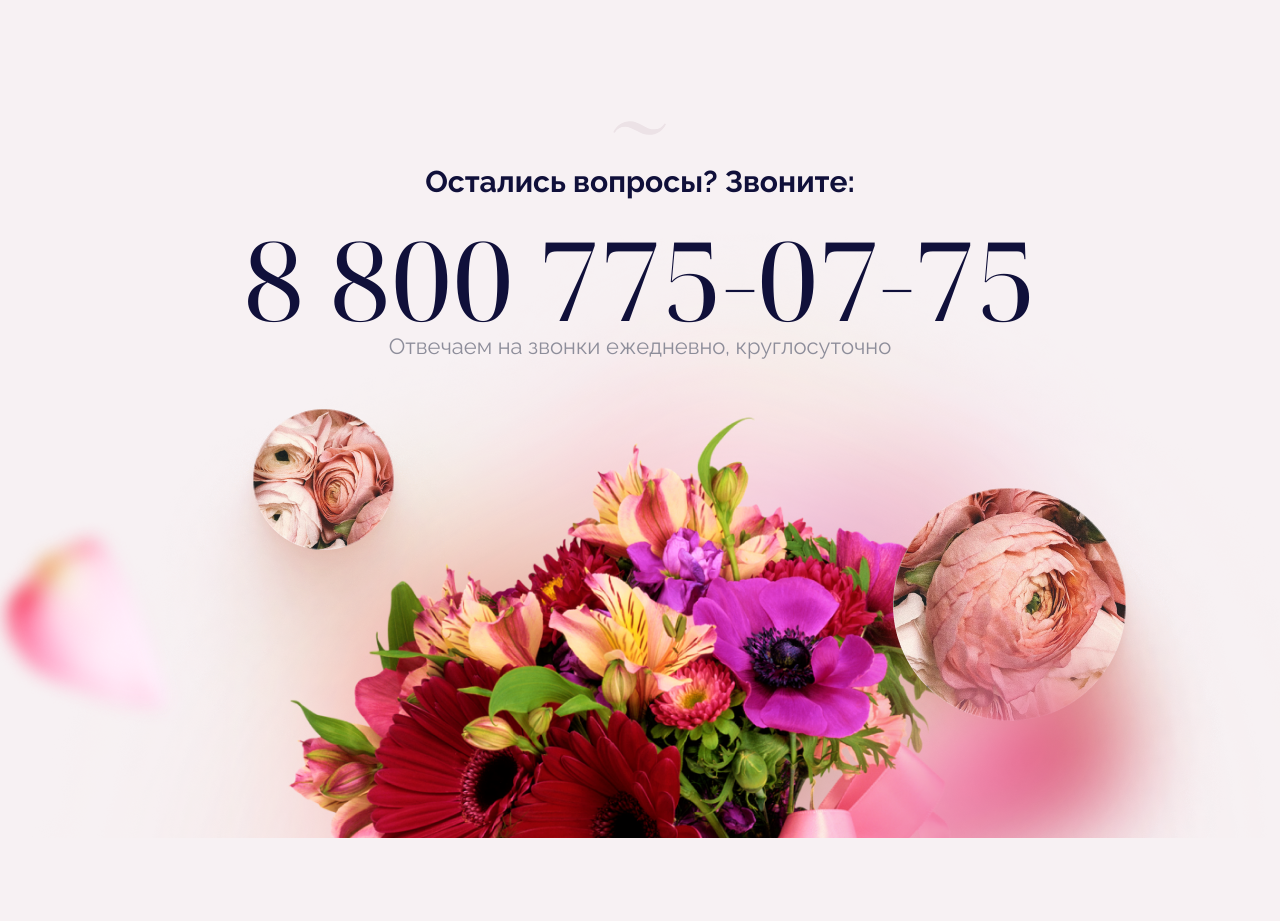
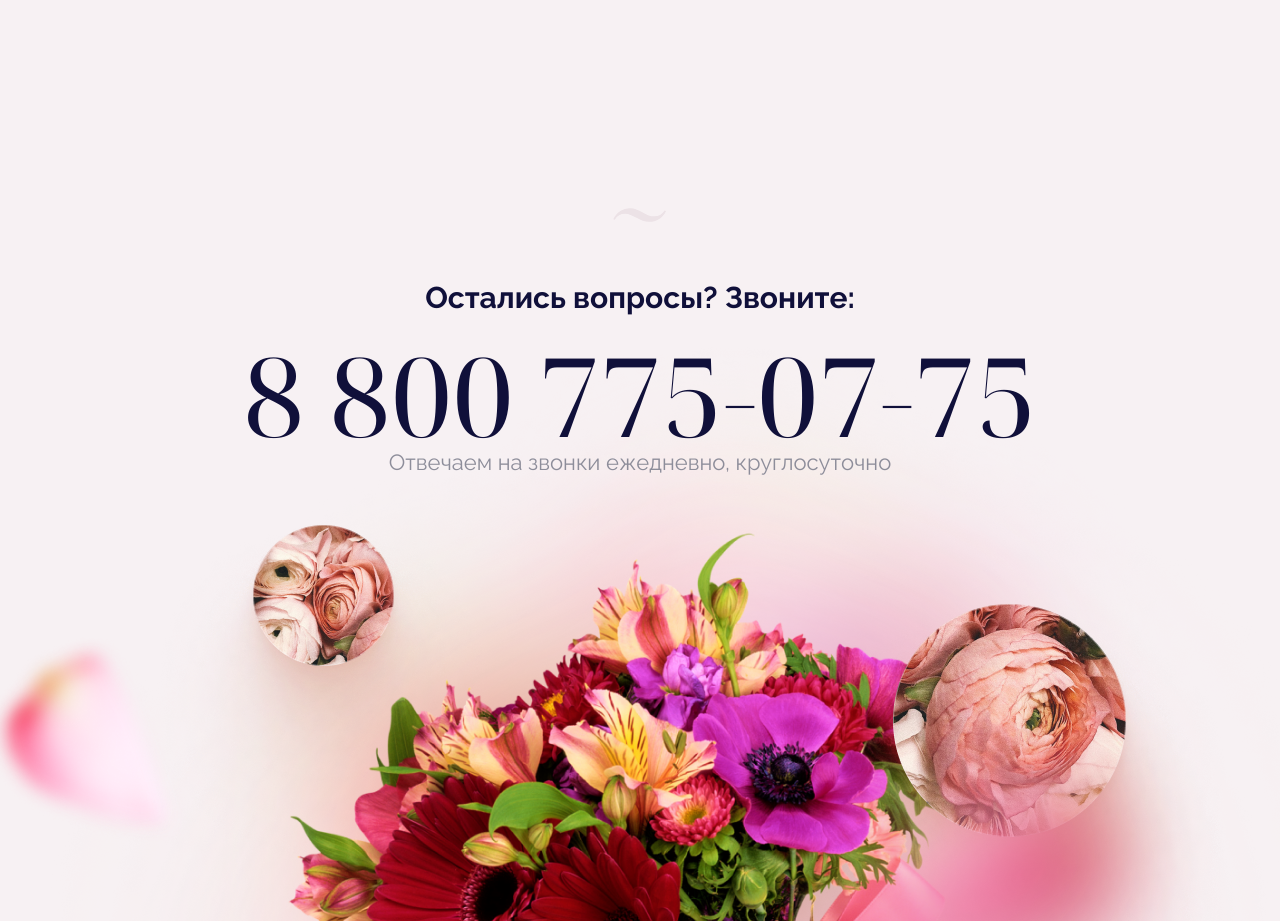
Before and after one commit to htmljpg/flowers, a plain HTML site: page index.html in a window 1280 px wide. Shown: the part 4220-5141 px from the top of the page. Before the commit the page ends 5058 px from the top, so only its background shows below. Drawn offline with Linux system fonts and the light colour scheme.

Commit message:
change html css

```diff
--- a/css/main.css
+++ b/css/main.css
@@ -2289,12 +2289,15 @@ html {
     .page__row--contacts {
       padding-bottom: 25%; } }
 
+.section--contacts {
+  padding-top: 5.4375rem; }
+
 .contacts {
   text-align: center;
   position: relative;
   z-index: 1; }
   .contacts__decoration {
-    margin-bottom: 1.375rem; }
+    margin-bottom: 3.6875rem; }
   .contacts__questions {
     font-size: 1.875rem;
     line-height: 1.1;
--- a/index.html
+++ b/index.html
@@ -497,7 +497,7 @@
   </div>
           <div class="page__row page__row--contacts">
     <div class="page__cell container">
-        <section class="section">
+        <section class="section section--contacts">
             <div class="contacts">
                 <img class="contacts__decoration decor" src="img/decor.svg" alt="contacts-decor">
                 <h3 class="contacts__questions">Остались вопросы? Звоните:</h3>
```
Also changed, not shown: 1 other file.
